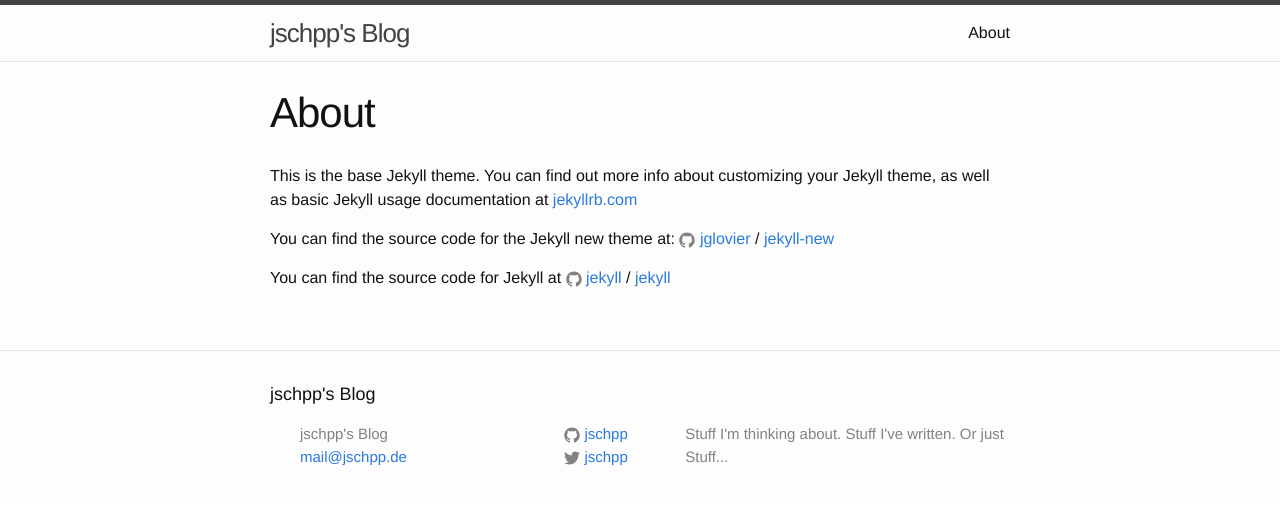
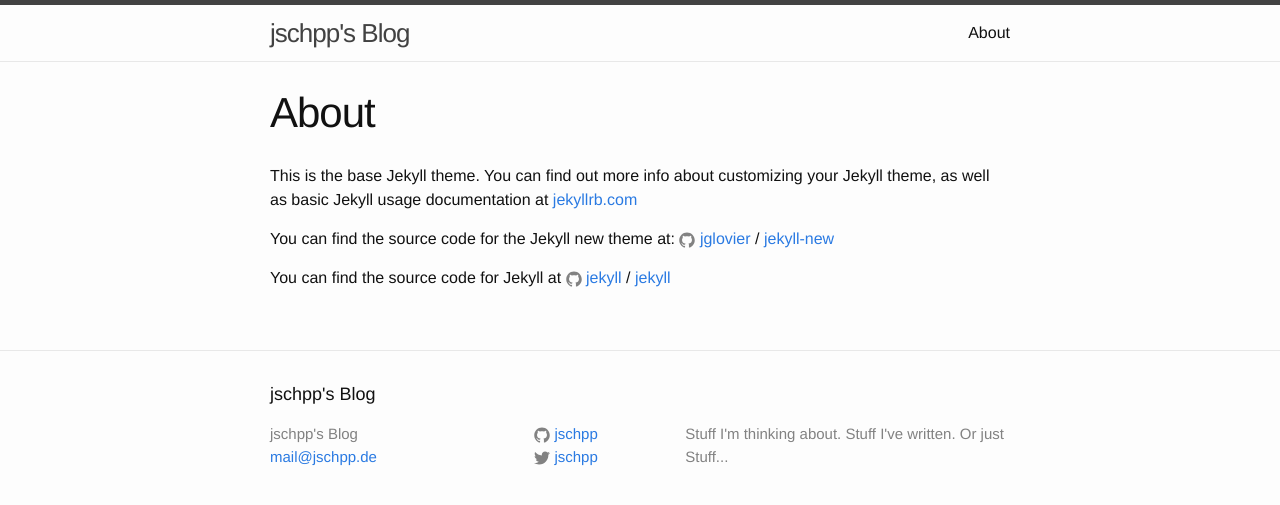
Before and after one commit to jschpp/jschpp.github.io, a Jekyll site: the page built from about.md, in a window 1280 px wide. Shown: the top 505 px of the page. Built offline with Jekyll 4.4.1, drawn with Linux system fonts in a browser that asks for light colours.

Commit message:
Testing...

```diff
--- a/_sass/_layout.scss
+++ b/_sass/_layout.scss
@@ -110,7 +110,7 @@
 .contact-list,
 .social-media-list {
     list-style: none;
-    margin-left: 1;
+    margin-left: 0;
 }
 
 .footer-col-wrapper {
```
